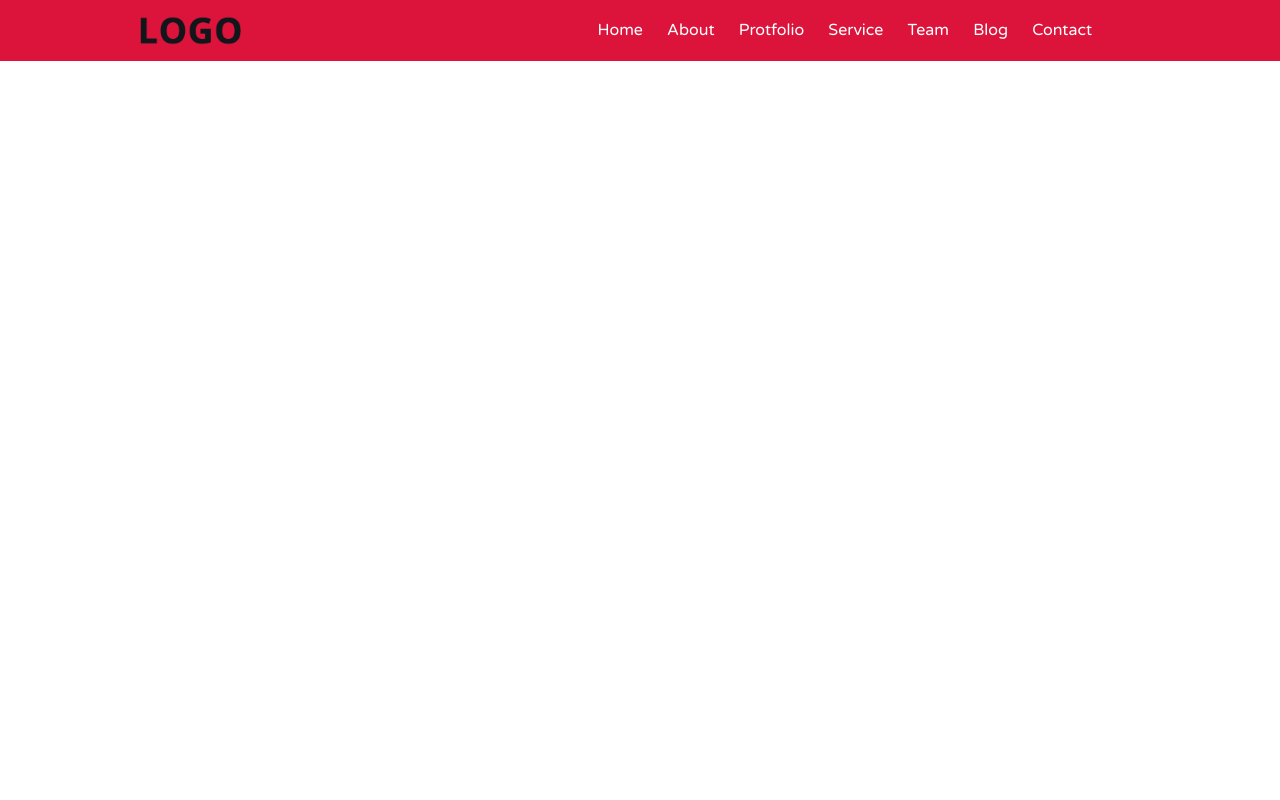
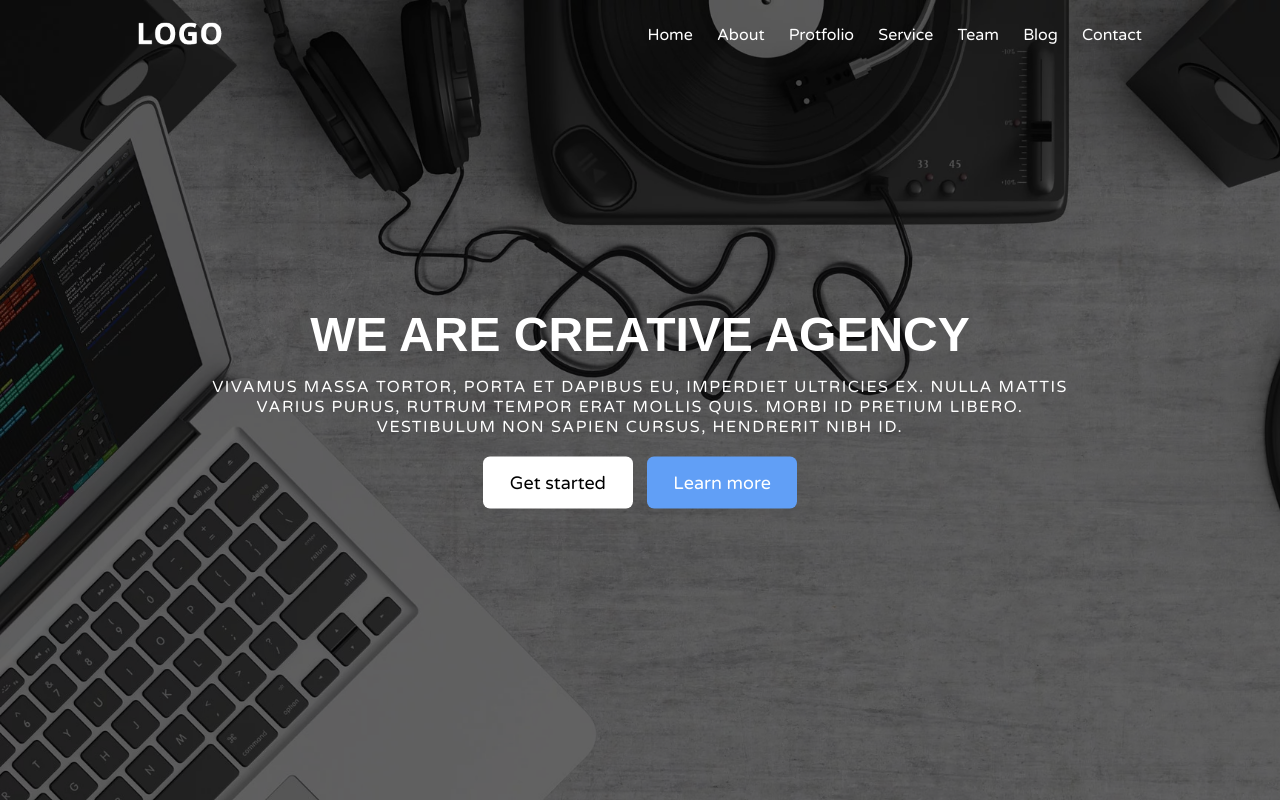
Before and after one commit to MarwanGalal746/HTML-CSS-template, a plain HTML site: page index.html in a window 1280 px wide. Drawn offline with Linux system fonts and the light colour scheme.

Commit message:
home section

```diff
--- a/css/style.css
+++ b/css/style.css
@@ -13,6 +13,7 @@
 /*
     common
 
+    -overlay
     - container
     - opacity hover
     - section header
@@ -24,8 +25,24 @@
 
 
 
+/* common styles */
+.overlay{
+    position: absolute;
+    width: 100%;
+    height: 100%;
+    background-color: rgba(0, 0, 0, .6);
+}
+
+
+
+
 
 /* general styles */
+h1, h2, h3, h4, h5 {
+    font-family: montserrat, sans-serif;
+}
+
+
 *{
     margin: 0;
     padding: 0;
@@ -37,6 +54,18 @@ body{
 }
 
 
+button{
+    font-family: 'Varela Round', sans-serif;
+}
+
+.hover-opacity{
+    transition: opacity .5s;
+}
+
+.hover-opacity:hover{
+    opacity: 0.8;
+}
+
 
 
 /* sections */
@@ -46,8 +75,9 @@ body{
 /* header styles */
 
 .header{
-    background-color: crimson;
-
+    position: fixed;
+    width: 100%;
+    z-index: 1  ;
 }
 
 .container{
@@ -68,14 +98,17 @@ body{
 }
 
 .header .logo img{
-    width: 30%;
-}
+    width: 25%;
+    padding-top: 8px;
+ }
 
 .header .nav{
     float:left;
     width: 60%;
     list-style: none;
     padding-left: 50px;
+    text-align: right ;
+
 }
 
 .header .nav li {
@@ -87,6 +120,59 @@ body{
     text-decoration: none;
     color: white;
     display: block;
-    padding-top: 10px;
+    padding-top: 15px;
     padding: 30x;
 }
+
+
+/* home section */
+
+.home{
+    height: 100vh;
+    background-image: url(../images/background/background1.webp);
+    background-size: cover;
+    position: relative;
+}
+
+.home-content{
+    position: absolute;
+    top: 50%;
+    left: 50%;
+    transform: translate(-50%,-50%);
+    text-align: center;
+    width: 70%;
+}
+.home-content .title{
+    text-transform: uppercase;
+    margin: 15px;
+    font-size: 3rem;
+    color: white;
+}
+
+.home-content .title-discription{
+    text-transform: uppercase;
+    margin: 10px;
+    color: white;
+    margin-bottom: 20px;
+    letter-spacing: 1.5px;
+    line-height: 20px;
+
+}
+.btn{
+    width: 150px;
+    padding: 15px;
+    border-radius: 7px;
+    border: 0;
+    cursor: pointer;
+    font-size: 18px;
+}
+
+.firBtn{
+    background-color: white;
+    margin-right: 10px;
+}
+
+.secBtn{
+    background-color: #619ff6 ;
+    color: white;
+}
--- a/index.html
+++ b/index.html
@@ -16,20 +16,12 @@
 
     <body>
 
-
-        <!-- header -->
         <div class ="header">
-
-
             <div class="container">
                 <div class="avoidOverflow">
-                    <!-- logo -->
                     <div class ="logo">
-                        <img src="./images/logo.webp" alt="logo" draggable="false">
+                        <img src="./images/logo-alt.webp" alt="logo" draggable="false">
                     </div>
-
-
-                    <!-- nav bar -->
                     <ul class="nav">
                         <li> <a href="#">Home</a></li>
                         <li> <a href="#">About</a></li>
@@ -38,10 +30,21 @@
                         <li> <a href="#">Team</a></li>
                         <li> <a href="#">Blog</a></li>
                         <li> <a href="#">Contact</a></li>
-                    </ul>
-                </div>
-            </div>
+                    </ul> <!-- ./nav -->
+                </div> <!-- ./avoidOverflow -->
+            </div> <!-- ./container -->
+        </div> <!-- ./header -->
 
-        </div>
+        <div class="home">
+            <div class="overlay">
+                <div class="home-content">
+                    <h1 class="title"> we are creative agency</h1>
+                    <p class="title-discription">Vivamus massa tortor, porta et dapibus eu, imperdiet ultricies ex. Nulla mattis varius purus, rutrum tempor erat mollis quis. Morbi id pretium libero. Vestibulum non sapien cursus, hendrerit nibh id.
+                    </p> <!-- ./title-discription -->
+                    <button class="btn firBtn hover-opacity">Get started</button>
+                    <button class="btn secBtn hover-opacity">Learn more</button>
+                </div> <!-- ./home-content -->
+            </div> <!-- overlay -->
+        </div> <!-- ./home -->
     </body>
 </html>
```
